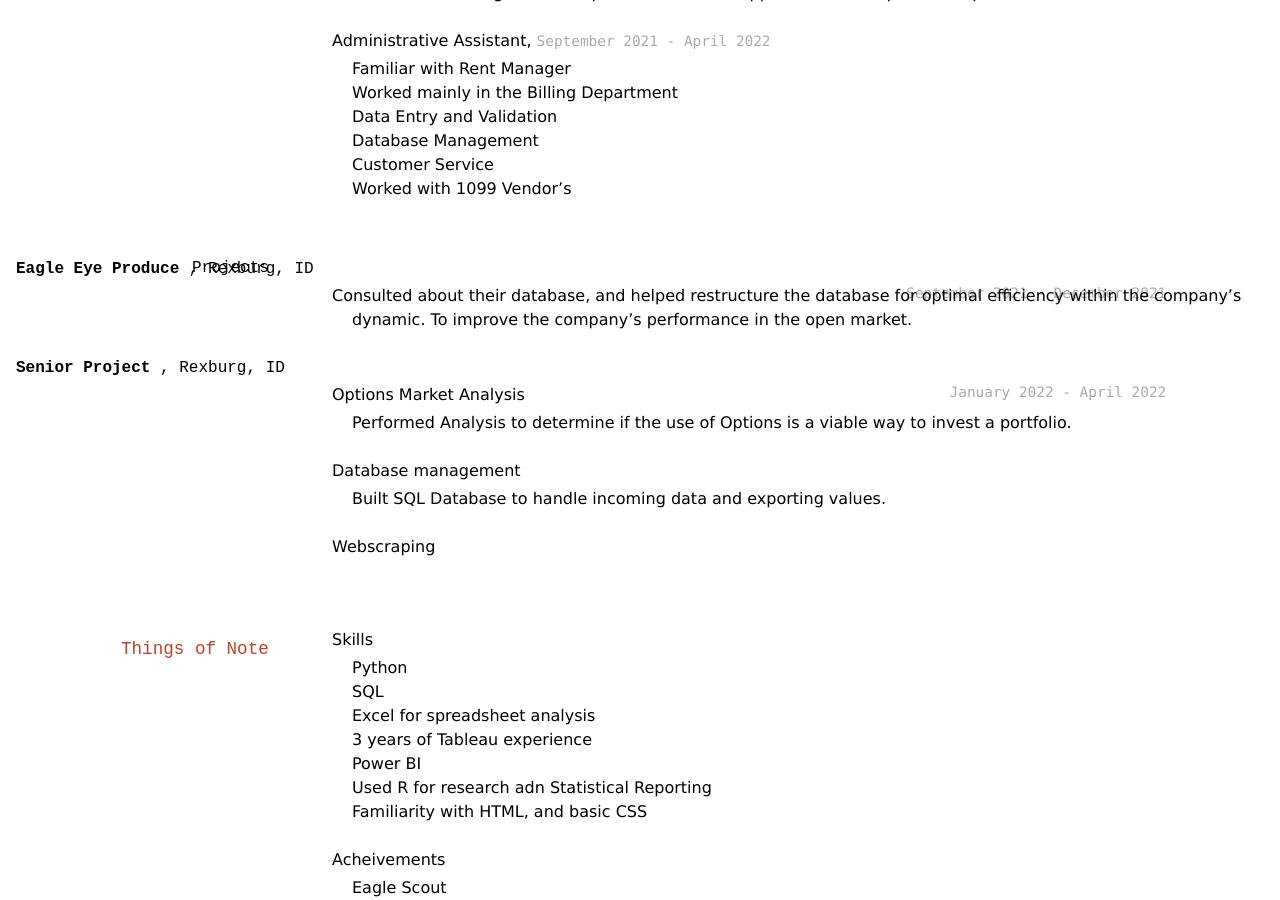
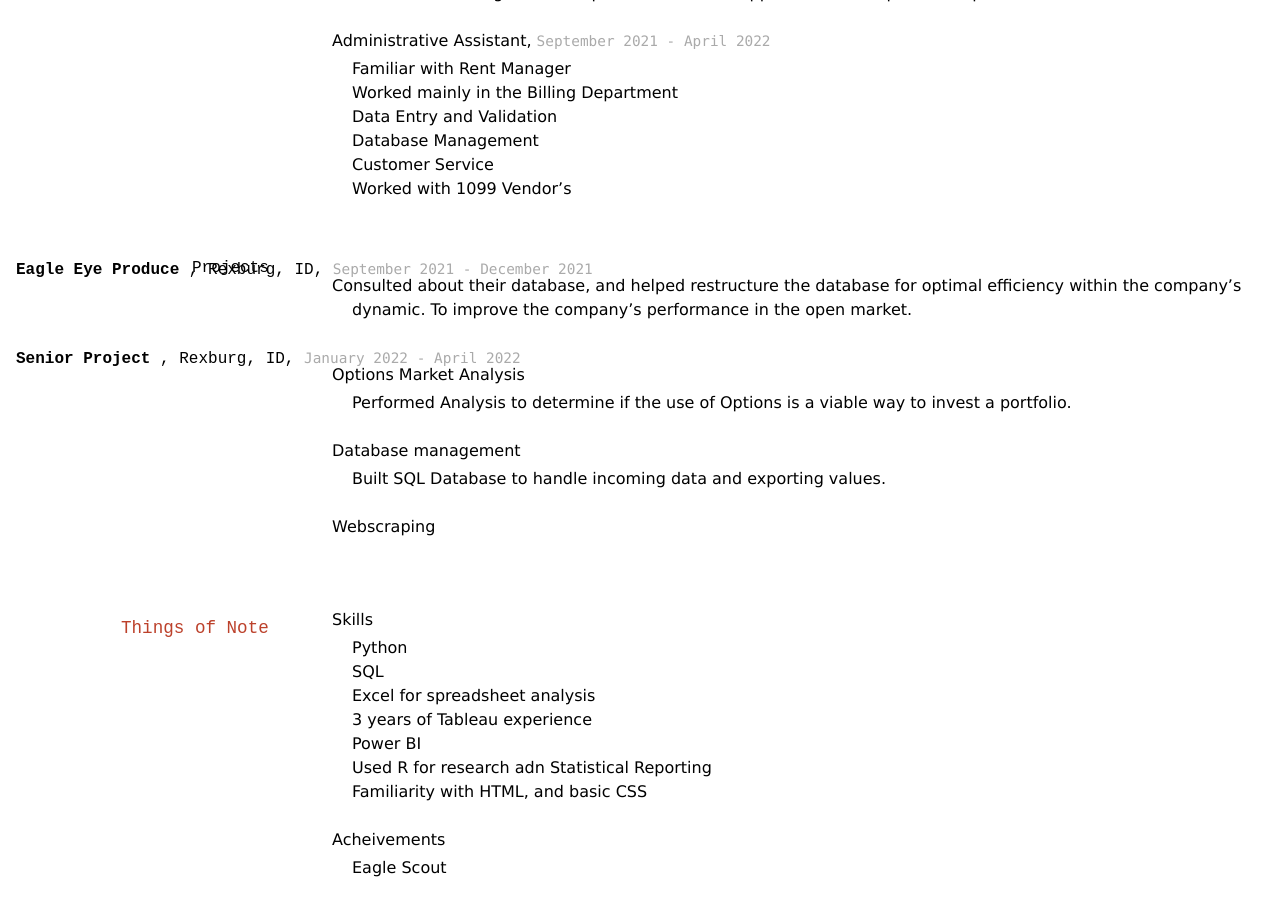
Before and after one commit to vanman247/Van_Engelenhoven_Resume, a Jekyll site: the page built from docs/index.md, in a window 1280 px wide and 900 px high, scrolled down 1104 px. Built offline with Jekyll 4.4.1, drawn with Linux system fonts in a browser that asks for light colours.

```diff
--- a/docs/index.md
+++ b/docs/index.md
@@ -63,13 +63,10 @@ A budding Data Scientist, aspiring Polymath, Love of Data Exploration.
 
 ### Projects
 
-#### __Eagle Eye Produce__ , Rexburg, ID
-`September 2021 - December 2021`
+#### __Eagle Eye Produce__ , Rexburg, ID, `September 2021 - December 2021`
 - Consulted about their database, and helped restructure the database for optimal efficiency within the company’s dynamic. To improve the company’s performance in the open market.
 
-#### __Senior Project__ , Rexburg, ID
-`January 2022 - April 2022`
-
+#### __Senior Project__ , Rexburg, ID, `January 2022 - April 2022`
 - Options Market Analysis
     -  Performed Analysis to determine if the use of Options is a viable way to invest a portfolio.
 - Database management
```
